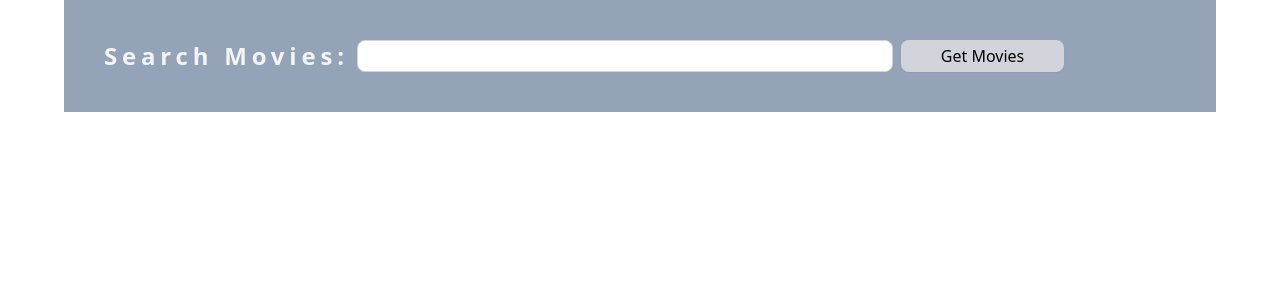
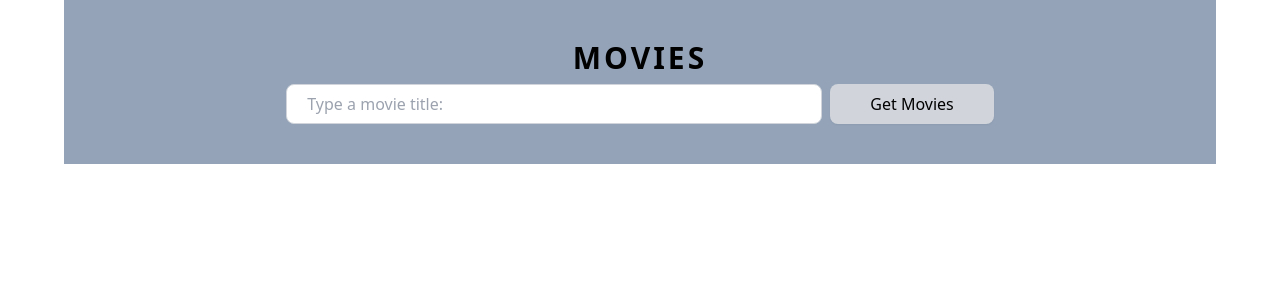
Before and after one commit to gergodancs/mov, a React (Create React App) app: page / in a window 1280 px wide. Shown: the top 300 px of the page. Built offline with nearby package versions, Linux system fonts and the light colour scheme.

Commit message:
add more style

```diff
--- a/src/components/Movies.jsx
+++ b/src/components/Movies.jsx
@@ -38,10 +38,21 @@ const Movies = () => {
             <li
               id={movie.id}
               key={movie.id}
-              className="p-6 max-w-[90%] md:max-w-[70%] mx-auto bg-slate-100 rounded-xl shadow-md flex items-center space-x-4 mt-10"
+              className="p-6 max-w-[90%] md:max-w-[70%] mx-auto bg-slate-100 rounded-xl shadow-md flex flex-col items-center md:flex-row space-x-4 mt-10 cursor-pointer hover:scale-[0.98] duration-200"
               onClick={() => getMovieDetails(movie.id)}
             >
-              {movie.name}
+              <div className="flex flex-col gap-3 ">
+                <h1 className="text-center font-bold text-2xl   hover:text-[#333] ">
+                  {movie.name}
+                </h1>
+                <span>{movie.overview}</span>
+              </div>
+
+              <img
+                className="max-h-[250px]"
+                src={movie.poster?.medium}
+                alt=""
+              />
             </li>
           );
         })}
--- a/src/components/SearchBar.jsx
+++ b/src/components/SearchBar.jsx
@@ -18,29 +18,28 @@ const SearchBar = () => {
         title: searchText,
       }).toString(),
     });
+    setSearchText("");
   };
 
   return (
     <form
       onSubmit={showMoviesList}
-      className=" flex flex-col gap-2 md:flex-row mx-auto  p-10 bg-slate-400 "
+      className=" flex flex-col justify-center gap-2  mx-auto  p-10 bg-slate-400 "
     >
-      <label
-        className="font-bold tracking-[0.2em] text-gray-100 sm:text-s lg:text-2xl "
-        htmlFor="search"
-      >
-        Search Movies:
-      </label>
+      <h1 className="text-center font-bold text-3xl tracking-widest">MOVIES</h1>
+      <div className="flex w-full justify-center gap-2 h-10">
         <input
           className="md:w-[50%] px-5 focus:outline-none   border border-gray-300 rounded-lg"
           value={searchText}
           onChange={(e) => setSearchText(e.target.value)}
           type="text"
           id="search"
+          placeholder="Type a movie title:"
         />
         <button className="w-sm bg-gray-300 px-10 rounded-lg shadow-sm">
           Get Movies
         </button>
+      </div>
     </form>
   );
 };
```
Lines whose indentation alone changed are shown as unchanged.
